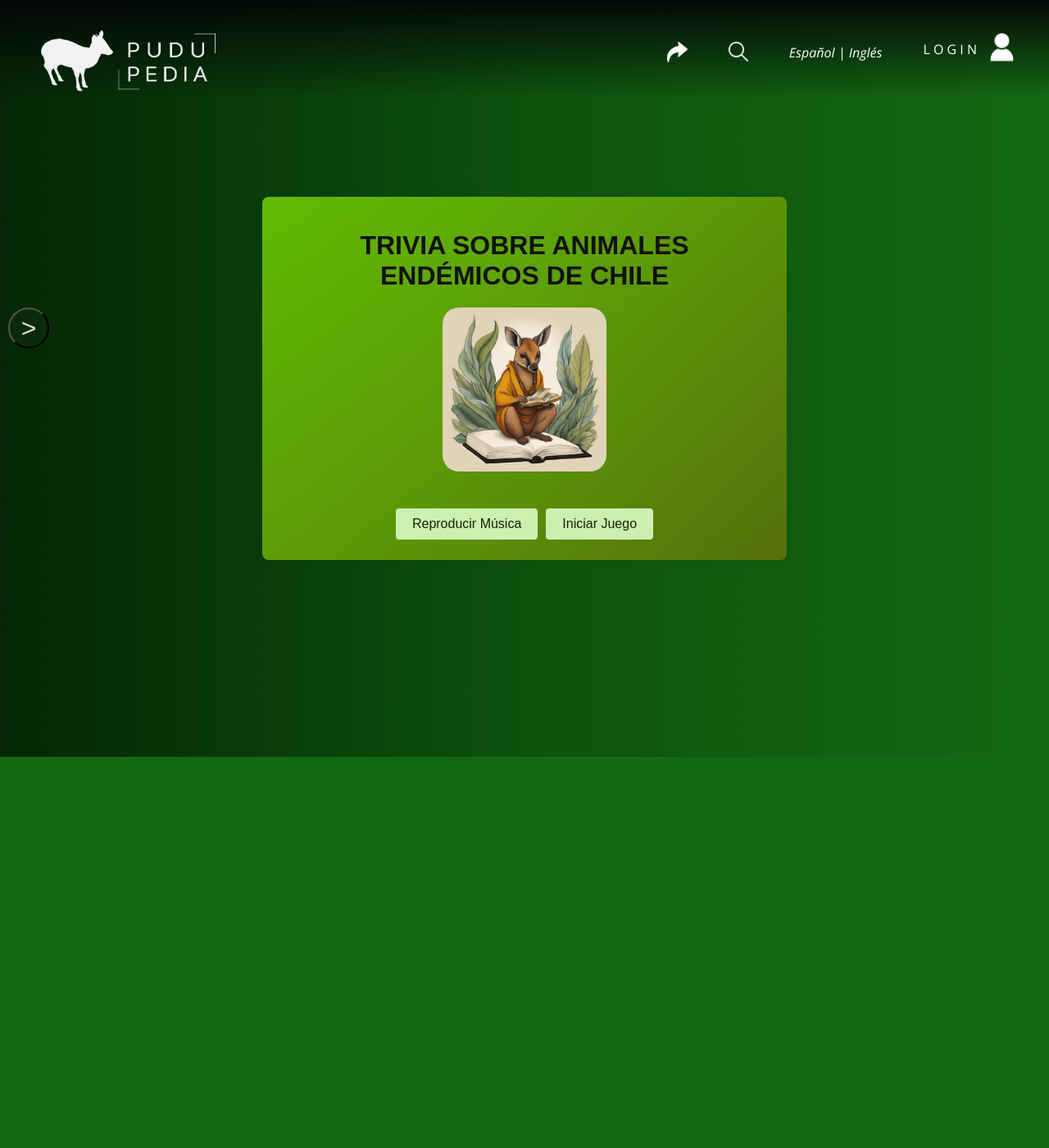
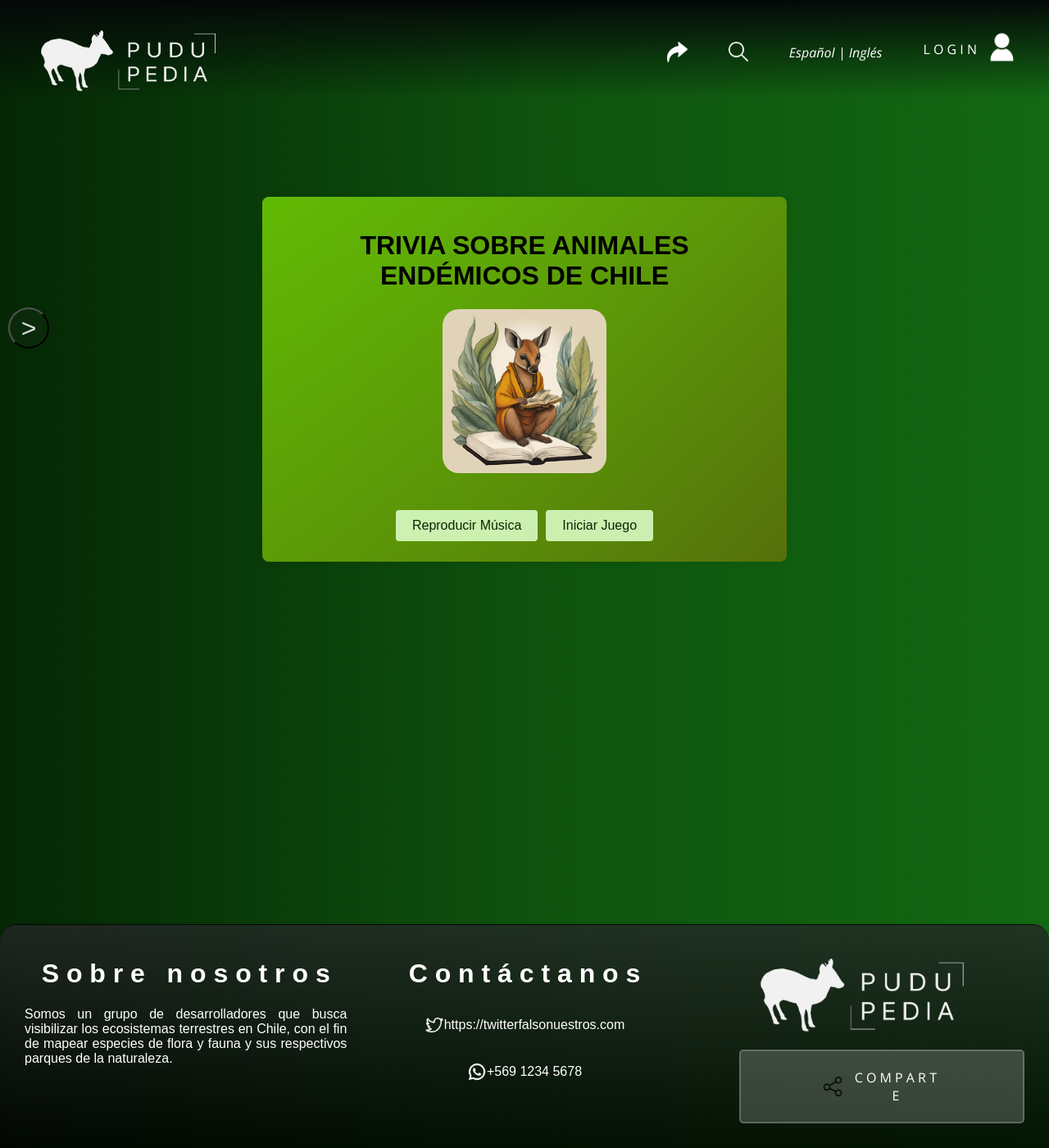
Before and after one commit to Yin-Aranguiz/PuduPedia, a React (Create React App) app in the folder pudupedia/: page /image/1 in a window 1280 px wide. Shown: the whole page at 82% size. Before the commit the page ends 923 px from the top, so only its background shows below. Built offline with nearby package versions, Linux system fonts and the light colour scheme.

Commit message:
solución errores trivia

```diff
--- a/pudupedia/src/Components/Games/TriviaGame.css
+++ b/pudupedia/src/Components/Games/TriviaGame.css
@@ -9,7 +9,7 @@
     box-shadow: 0 0 10px rgba(0, 0, 0, 0.1);
 }
 
-.TriviaGame h1 {
+.TriviaGame.title h1 {
     color: #121111;
     font-size: 2rem;
     margin-bottom: 20px;
@@ -21,7 +21,7 @@
     margin-bottom: 15px;
 }
 
-.buttonStart, .options button, .TriviaGame button {
+.buttonStart, .buttonTrivia {
     background-color: #deffcadd;
     color: #0f2403;
     border: none;
@@ -33,7 +33,7 @@
     transition: background-color 0.3s;
 }
 
-.buttonStart:hover, .options button:hover, .TriviaGame button:hover {
+.buttonStart:hover, .options.buttonTrivia:hover, .TriviaGame.buttonTrivia:hover {
     background-color: #e6e610;
 }
 
--- a/pudupedia/src/Components/Games/TriviaGame.js
+++ b/pudupedia/src/Components/Games/TriviaGame.js
@@ -5,7 +5,7 @@ import React, { useState, useEffect, useRef } from 'react';
 import './TriviaGame.css';
 import imagePudu from './puduTrivia.jpg';
 import Header from '../Landing/Header';
-// import Footer from '../Landing/Footer';
+import Footer from '../Landing/Footer';
 
 import hoverSound from './selectChoiceTrivia.mp3';
 import winSound from './winGameTrivia.mp3';
@@ -133,14 +133,17 @@ const TriviaGame = () => {
     const backgroundMusicRef = useRef(null);
 
     useEffect(() => {
+        const backgroundMusic = backgroundMusicRef.current;
+
         // Inicia la música en el montaje si está activada
         if (musicPlaying) {
-            backgroundMusicRef.current.play();
+            backgroundMusic.play();
         }
 
         return () => {
-            // Asegúrate de pausar la música cuando el componente se desmonte
-            backgroundMusicRef.current.pause();
+            if (backgroundMusic) {
+                backgroundMusic.pause();
+            }
         };
     }, [musicPlaying]);
 
@@ -161,6 +164,7 @@ const TriviaGame = () => {
             tryAgainSoundRef.current.play();
             setWinMessage('¡Sigue intentando!');
         }
+
         backgroundMusicRef.current.pause();
         setMusicPlaying(false);
     };
@@ -173,14 +177,12 @@ const TriviaGame = () => {
         setStartGame(true);
         setFinished(false);
         setWinMessage('');
-        // Reproduce la música si está activada
         if (musicPlaying) {
             backgroundMusicRef.current.play();
         }
     };
 
     const handleAnswer = (answer) => {
-        // Reproduce el sonido al hacer clic en una opción
         hoverSoundRef.current.play();
 
         if (actualQuestion < questions.length) {
@@ -188,11 +190,11 @@ const TriviaGame = () => {
             if (answer === correctAnswer) {
                 setScore(prevScore => prevScore + 1);
             } else {
-                setScore(prevScore => prevScore - 1); // Resta un punto en caso de error
+                setScore(prevScore => prevScore - 1);
                 if (score <= 0) {
                     setFinished(true);
                     backgroundMusicRef.current.pause();
-                    return; // Sale de la función si se pierde
+                    return;
                 }
             }
 
@@ -217,10 +219,10 @@ const TriviaGame = () => {
 
     return (
         <div className='TriviaGame'>
-            <Header className="color"/>
-            <h1>TRIVIA SOBRE ANIMALES ENDÉMICOS DE CHILE</h1>
+            <Header className="color" />
+            <h1 className='title'>TRIVIA SOBRE ANIMALES ENDÉMICOS DE CHILE</h1>
             <img src={imagePudu} alt='Pudu' width={200} className='Pudu'></img>
-            <button onClick={toggleMusic}>
+            <button onClick={toggleMusic} className='buttonTrivia'>
                 {musicPlaying ? 'Parar Música' : 'Reproducir Música'}
             </button>
             <audio ref={backgroundMusicRef} src={backgroundMusic} loop />
@@ -239,6 +241,7 @@ const TriviaGame = () => {
                             <button
                                 key={index}
                                 onClick={() => handleAnswer(option)}
+                                className='buttonTrivia'
                             >
                                 {option}
                             </button>
@@ -254,9 +257,10 @@ const TriviaGame = () => {
                     <h3>Juego finalizado</h3>
                     <p>Resultados: {winMessage}</p>
                     <p>Puntuación: {score}</p>
-                    <button onClick={StartGame}>Jugar de nuevo</button>
+                    <button onClick={StartGame} className='buttonTrivia'>Jugar de nuevo</button>
                 </div>
             )}
+            <Footer className={`transformed2`} />
         </div>
     );
 };
--- a/pudupedia/src/Components/Landing/Footer.css
+++ b/pudupedia/src/Components/Landing/Footer.css
@@ -35,6 +35,10 @@ body.app-container {
 
 .Footer.transformed {
     transform: translateY(700px);
+}
+
+.Footer.transformed2 {
+    transform: translateY(600px);
 }
 
 /* Styling for each section within the footer */
```
